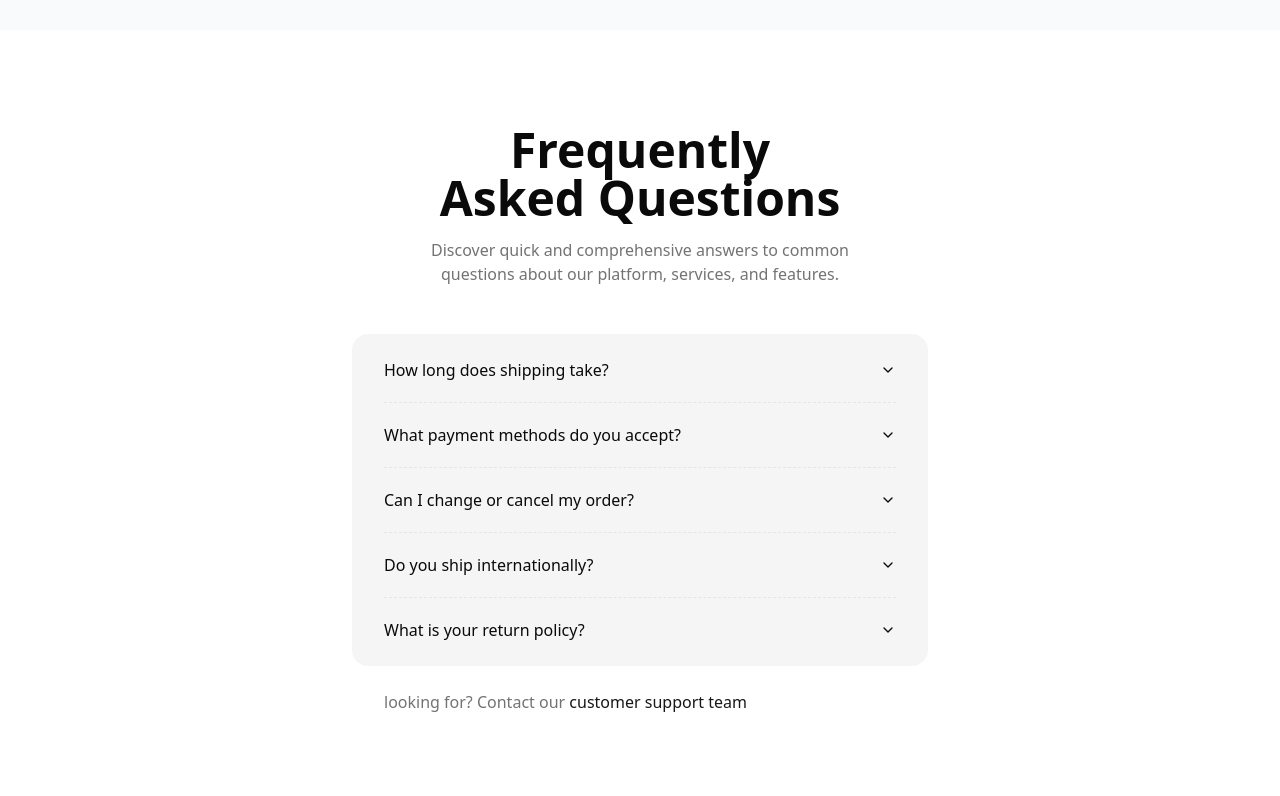
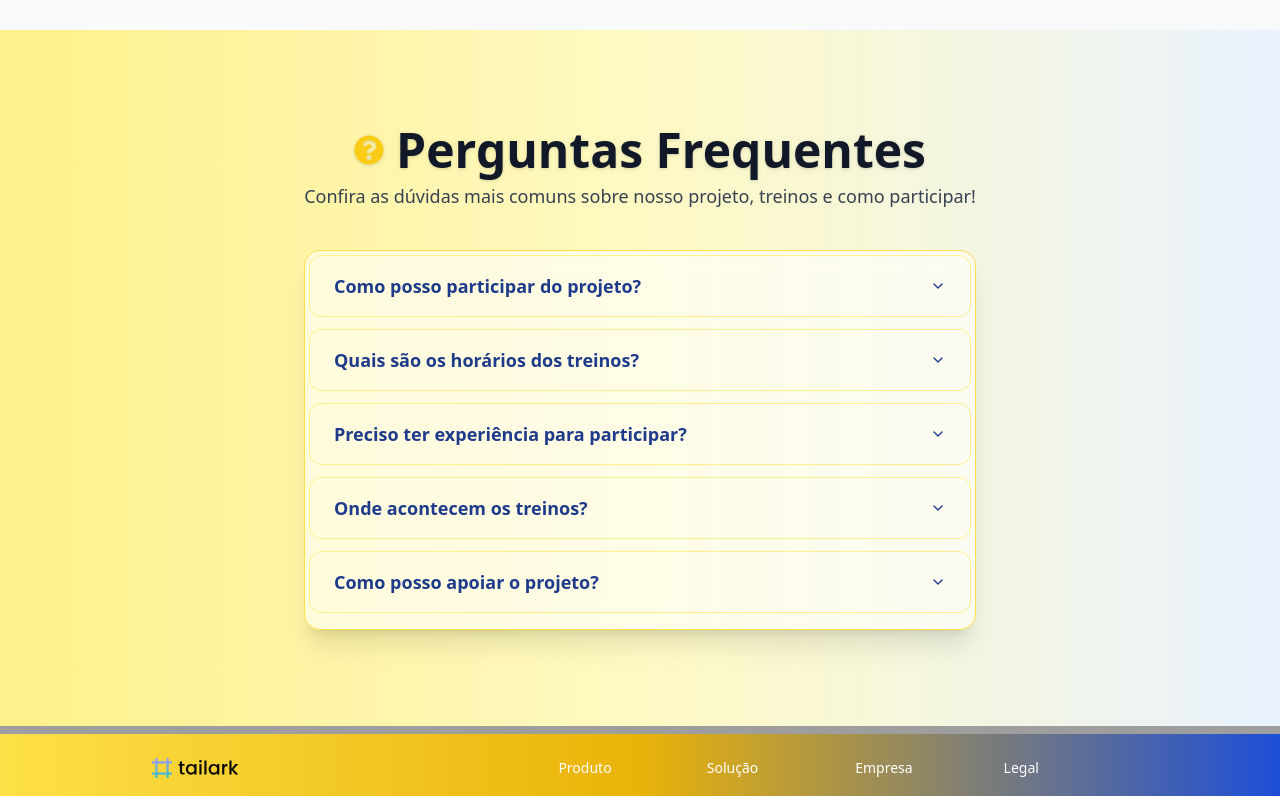
Before and after one commit to Joaozin148/SistemaNelp, a Next.js app: page / in a window 1280 px wide. Shown: the part 4920-5716 px from the top of the page. Built offline with nearby package versions, Linux system fonts and the light colour scheme; grey boxes are pictures that could not be loaded.

Commit message:
Alterado o formulario de FAQ

```diff
--- a/app/_components/faq.tsx
+++ b/app/_components/faq.tsx
@@ -2,74 +2,69 @@
 
 import { Accordion, AccordionContent, AccordionItem, AccordionTrigger } from '@/app/_components/ui/accordion'
 import Link from 'next/link'
+import { FaQuestionCircle } from 'react-icons/fa'
 
 export default function FAQsFour() {
     const faqItems = [
         {
             id: 'item-1',
-            question: 'How long does shipping take?',
-            answer: 'Standard shipping takes 3-5 business days, depending on your location. Express shipping options are available at checkout for 1-2 business day delivery.',
+            question: 'Como posso participar do projeto?',
+            answer: 'Basta entrar em contato pelo formulário acima ou pelas nossas redes sociais. Nossa equipe irá te orientar sobre os próximos passos!',
         },
         {
             id: 'item-2',
-            question: 'What payment methods do you accept?',
-            answer: 'We accept all major credit cards (Visa, Mastercard, American Express), PayPal, Apple Pay, and Google Pay. For enterprise customers, we also offer invoicing options.',
+            question: 'Quais são os horários dos treinos?',
+            answer: 'Os treinos acontecem de segunda a sexta, das 18h às 22h, e aos sábados das 8h às 12h. Consulte nossa equipe para horários específicos por categoria.',
         },
         {
             id: 'item-3',
-            question: 'Can I change or cancel my order?',
-            answer: 'You can modify or cancel your order within 1 hour of placing it. After this window, please contact our customer support team who will assist you with any changes.',
+            question: 'Preciso ter experiência para participar?',
+            answer: 'Não! Aceitamos iniciantes e atletas experientes. Temos turmas para todos os níveis.',
         },
         {
             id: 'item-4',
-            question: 'Do you ship internationally?',
-            answer: "Yes, we ship to over 50 countries worldwide. International shipping typically takes 7-14 business days. Additional customs fees may apply depending on your country's import regulations.",
+            question: 'Onde acontecem os treinos?',
+            answer: 'No Ginásio Albertina Salmon, em Paranaguá-PR.',
         },
         {
             id: 'item-5',
-            question: 'What is your return policy?',
-            answer: 'We offer a 30-day return policy for most items. Products must be in original condition with tags attached. Some specialty items may have different return terms, which will be noted on the product page.',
+            question: 'Como posso apoiar o projeto?',
+            answer: 'Você pode apoiar sendo voluntário, patrocinador ou divulgando nosso trabalho. Entre em contato para saber mais!',
         },
     ]
 
     return (
-        <section className="py-16 md:py-24">
-            <div className="mx-auto max-w-5xl px-4 md:px-6">
-                <div className="mx-auto max-w-xl text-center">
-                    <h2 className="text-balance text-3xl font-bold md:text-4xl lg:text-5xl">Frequently Asked Questions</h2>
-                    <p className="text-muted-foreground mt-4 text-balance">Discover quick and comprehensive answers to common questions about our platform, services, and features.</p>
+        <section className="py-16 md:py-24 bg-gradient-to-r from-yellow-200 via-yellow-100 to-blue-100/60">
+            <div className="mx-auto max-w-3xl px-4 md:px-6">
+                <div className="mx-auto max-w-2xl text-center mb-10">
+                    <div className="flex items-center justify-center gap-3 mb-2">
+                        <FaQuestionCircle className="text-yellow-400 text-3xl drop-shadow" />
+                        <h2 className="text-3xl md:text-4xl lg:text-5xl font-extrabold text-gray-900 drop-shadow">Perguntas Frequentes</h2>
+                    </div>
+                    <p className="text-gray-700 text-balance text-lg">Confira as dúvidas mais comuns sobre nosso projeto, treinos e como participar!</p>
                 </div>
-
-                <div className="mx-auto mt-12 max-w-xl">
+                <div className="mx-auto max-w-2xl">
                     <Accordion
                         type="single"
                         collapsible
-                        className="bg-muted dark:bg-muted/50 w-full rounded-2xl p-1">
+                        className="w-full rounded-2xl p-1 bg-white/60 backdrop-blur-md shadow-xl border border-yellow-300">
                         {faqItems.map((item) => (
                             <div
                                 className="group"
                                 key={item.id}>
                                 <AccordionItem
                                     value={item.id}
-                                    className="data-[state=open]:bg-card dark:data-[state=open]:bg-muted peer rounded-xl border-none px-7 py-1 data-[state=open]:border-none data-[state=open]:shadow-sm">
-                                    <AccordionTrigger className="cursor-pointer text-base hover:no-underline">{item.question}</AccordionTrigger>
-                                    <AccordionContent>
-                                        <p className="text-base">{item.answer}</p>
+                                    className="rounded-xl border border-yellow-200 mb-3 overflow-hidden transition-all data-[state=open]:bg-yellow-50/80 data-[state=open]:shadow-lg">
+                                    <AccordionTrigger className="cursor-pointer text-lg font-semibold text-blue-900 hover:text-yellow-500 px-6 py-4 transition-all">
+                                        {item.question}
+                                    </AccordionTrigger>
+                                    <AccordionContent className="px-6 pb-4 text-base text-gray-800">
+                                        {item.answer}
                                     </AccordionContent>
                                 </AccordionItem>
-                                <hr className="mx-7 border-dashed group-last:hidden peer-data-[state=open]:opacity-0" />
                             </div>
                         ))}
                     </Accordion>
-
-                    <p className="text-muted-foreground mt-6 px-8">
-                        looking for? Contact our{' '}
-                        <Link
-                            href="#"
-                            className="text-primary font-medium hover:underline">
-                            customer support team
-                        </Link>
-                    </p>
                 </div>
             </div>
         </section>
```
